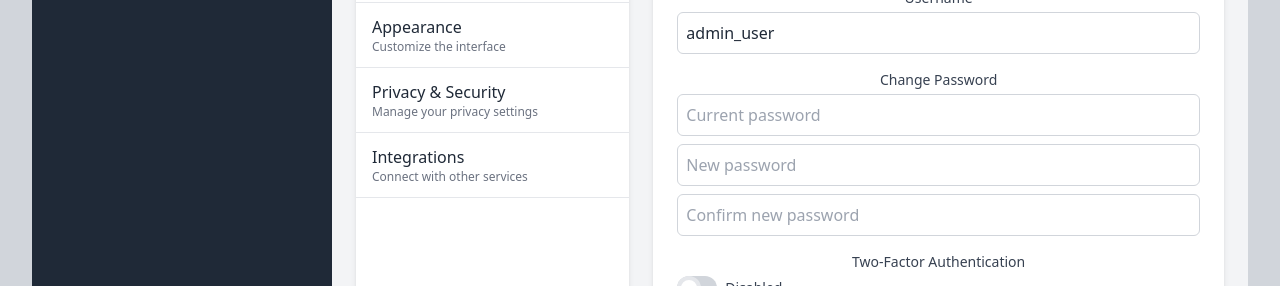
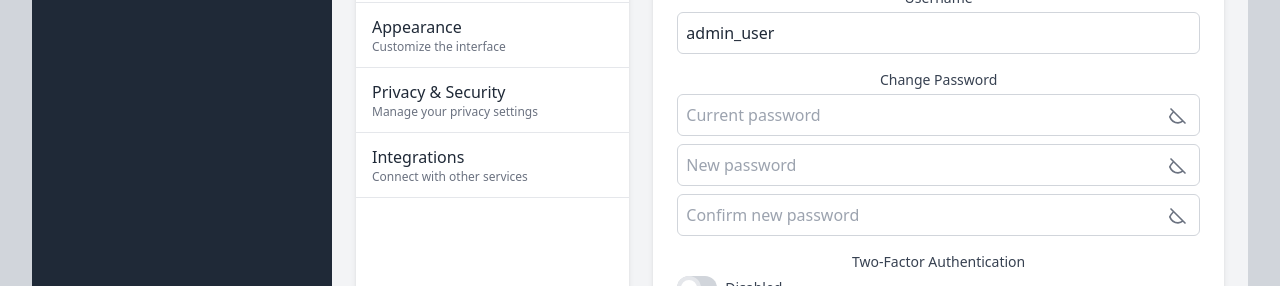
Before and after one commit to NeemaMwende/Vue-Dashboard, a Vue app: page /settings in a window 1280 px wide. Shown: the part 355-641 px from the top of the page. Built offline with nearby package versions, Linux system fonts and the light colour scheme.

Commit message:
password field updates

```diff
--- /dev/null
+++ b/src/pages/PasswordList.vue
@@ -0,0 +1,76 @@
+<script setup>
+import { ref } from "vue";
+
+const showPassword = ref(false);
+const showNewPassword = ref(false);
+const showConfirmPassword = ref(false);
+</script>
+
+<template>
+  <div>
+    <label class="block text-sm font-medium text-gray-700 mb-1">Change Password</label>
+
+    <!-- Current Password -->
+    <div class="relative">
+      <input
+        :type="showPassword ? 'text' : 'password'"
+        placeholder="Current password"
+        class="w-full p-2 border border-gray-300 rounded-md focus:ring-2 focus:ring-blue-500 focus:border-blue-500 mb-2 pr-10"
+      />
+      <button
+        type="button"
+        class="absolute right-3 top-3 text-gray-500"
+        @click="showPassword = !showPassword"
+      >
+        <svg v-if="showPassword" xmlns="http://www.w3.org/2000/svg" class="w-5 h-5" fill="none" viewBox="0 0 24 24" stroke="currentColor">
+          <path stroke-linecap="round" stroke-linejoin="round" stroke-width="2" d="M13.875 18.825a10.95 10.95 0 01-3.75.675c-4.418 0-8.094-2.918-9.84-7.2 1.746-4.282 5.422-7.2 9.84-7.2 4.418 0 8.094 2.918 9.84 7.2a14.653 14.653 0 01-1.296 2.4M15 12a3 3 0 11-6 0 3 3 0 016 0z"></path>
+        </svg>
+        <svg v-else xmlns="http://www.w3.org/2000/svg" class="w-5 h-5" fill="none" viewBox="0 0 24 24" stroke="currentColor">
+          <path stroke-linecap="round" stroke-linejoin="round" stroke-width="2" d="M17.94 17.94A10.951 10.951 0 0112 20.25c-4.418 0-8.094-2.918-9.84-7.2a14.688 14.688 0 013.417-4.958M3.6 3.6l16.8 16.8"></path>
+        </svg>
+      </button>
+    </div>
+
+    <!-- New Password -->
+    <div class="relative">
+      <input
+        :type="showNewPassword ? 'text' : 'password'"
+        placeholder="New password"
+        class="w-full p-2 border border-gray-300 rounded-md focus:ring-2 focus:ring-blue-500 focus:border-blue-500 mb-2 pr-10"
+      />
+      <button
+        type="button"
+        class="absolute right-3 top-3 text-gray-500"
+        @click="showNewPassword = !showNewPassword"
+      >
+        <svg v-if="showNewPassword" xmlns="http://www.w3.org/2000/svg" class="w-5 h-5" fill="none" viewBox="0 0 24 24" stroke="currentColor">
+          <path stroke-linecap="round" stroke-linejoin="round" stroke-width="2" d="M13.875 18.825a10.95 10.95 0 01-3.75.675c-4.418 0-8.094-2.918-9.84-7.2 1.746-4.282 5.422-7.2 9.84-7.2 4.418 0 8.094 2.918 9.84 7.2a14.653 14.653 0 01-1.296 2.4M15 12a3 3 0 11-6 0 3 3 0 016 0z"></path>
+        </svg>
+        <svg v-else xmlns="http://www.w3.org/2000/svg" class="w-5 h-5" fill="none" viewBox="0 0 24 24" stroke="currentColor">
+          <path stroke-linecap="round" stroke-linejoin="round" stroke-width="2" d="M17.94 17.94A10.951 10.951 0 0112 20.25c-4.418 0-8.094-2.918-9.84-7.2a14.688 14.688 0 013.417-4.958M3.6 3.6l16.8 16.8"></path>
+        </svg>
+      </button>
+    </div>
+
+    <!-- Confirm New Password -->
+    <div class="relative">
+      <input
+        :type="showConfirmPassword ? 'text' : 'password'"
+        placeholder="Confirm new password"
+        class="w-full p-2 border border-gray-300 rounded-md focus:ring-2 focus:ring-blue-500 focus:border-blue-500 pr-10"
+      />
+      <button
+        type="button"
+        class="absolute right-3 top-3 text-gray-500"
+        @click="showConfirmPassword = !showConfirmPassword"
+      >
+        <svg v-if="showConfirmPassword" xmlns="http://www.w3.org/2000/svg" class="w-5 h-5" fill="none" viewBox="0 0 24 24" stroke="currentColor">
+          <path stroke-linecap="round" stroke-linejoin="round" stroke-width="2" d="M13.875 18.825a10.95 10.95 0 01-3.75.675c-4.418 0-8.094-2.918-9.84-7.2 1.746-4.282 5.422-7.2 9.84-7.2 4.418 0 8.094 2.918 9.84 7.2a14.653 14.653 0 01-1.296 2.4M15 12a3 3 0 11-6 0 3 3 0 016 0z"></path>
+        </svg>
+        <svg v-else xmlns="http://www.w3.org/2000/svg" class="w-5 h-5" fill="none" viewBox="0 0 24 24" stroke="currentColor">
+          <path stroke-linecap="round" stroke-linejoin="round" stroke-width="2" d="M17.94 17.94A10.951 10.951 0 0112 20.25c-4.418 0-8.094-2.918-9.84-7.2a14.688 14.688 0 013.417-4.958M3.6 3.6l16.8 16.8"></path>
+        </svg>
+      </button>
+    </div>
+  </div>
+</template>
--- a/src/pages/settings.vue
+++ b/src/pages/settings.vue
@@ -41,12 +41,13 @@
               <input type="text" v-model="settings.account.username" class="w-full p-2 border border-gray-300 rounded-md focus:ring-2 focus:ring-blue-500 focus:border-blue-500" />
             </div>
 
-            <div>
+            <!-- <div>
               <label class="block text-sm font-medium text-gray-700 mb-1">Change Password</label>
               <input type="password" placeholder="Current password" class="w-full p-2 border border-gray-300 rounded-md focus:ring-2 focus:ring-blue-500 focus:border-blue-500 mb-2" />
               <input type="password" placeholder="New password" class="w-full p-2 border border-gray-300 rounded-md focus:ring-2 focus:ring-blue-500 focus:border-blue-500 mb-2" />
               <input type="password" placeholder="Confirm new password" class="w-full p-2 border border-gray-300 rounded-md focus:ring-2 focus:ring-blue-500 focus:border-blue-500" />
-            </div>
+            </div> -->
+            <PasswordList/>
 
             <div>
               <label class="block text-sm font-medium text-gray-700 mb-1">Two-Factor Authentication</label>
@@ -147,8 +148,13 @@
 </template>
 
 <script>
+import PasswordList from './PasswordList';
+
 export default {
   name: 'SettingsView',
+  components: {
+    PasswordList
+  },
   data() {
     return {
       activeCategory: 'account',
```
